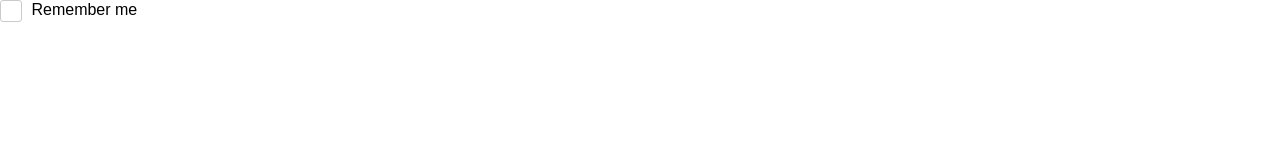
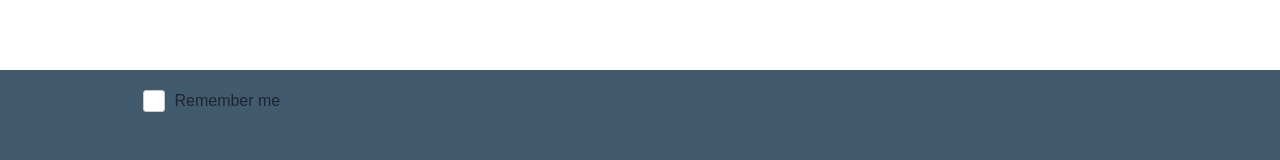
Before and after one commit to millanbrankovic/custom-inputs, a plain HTML site: page index.html in a window 1280 px wide. Drawn offline with Linux system fonts and the light colour scheme; a web font is replaced by a local one.

Commit message:
Initial Commit

```diff
--- a/index.html
+++ b/index.html
@@ -8,6 +8,13 @@
     <link rel="stylesheet" href="assets/css/styles.css">
 </head>
 <body>
+    <header class="header">
+        <div class="header-inner">
+
+        </div>
+    </header>
+    <main class="main">
+        <div class="main-inner">
             <input type="checkbox" name="checkbox" value="value" id="remember">
             <label for="remember">
                 <span class="check">
@@ -15,5 +22,7 @@
                 </span>
                 <span class="text">Remember me</span>
             </label>
+        </div>
+    </main>
 </body>
 </html>
--- a/sass/base/_base.scss
+++ b/sass/base/_base.scss
@@ -9,58 +9,41 @@
     -webkit-tap-highlight-color: black(0);
 }
 
+body, html {
+    min-height: 100%;
+    color: $main-color;
+    font-size: rem-calc(16);
+    font-family: $base-font;
+    background: $dark-color;
+}
 
+.header {
+    padding: rem-calc(15 0);
+    background: $light-color;
+}
 
-
-// Custom Checkboxes
-
-input[type="checkbox"] {
-    display: none;
-
-    + label {
-        display: inline-block;
-        position: relative;
-        user-select: none;
-        -moz-user-select: none;
-        -webkit-user-select: none;
-        cursor: pointer;
-
-        * {
-            @include transition(all .2s ease);
-        }
-
-        .check {
-            width: 22px;
-            height: 22px;
-            margin: 0 5px 0 0;
-            display: inline-block;
-            vertical-align: middle;
-            border: 1px solid #cacaca;
-            background: #fff;
-            @include border-radius(3px);
-
-            .ico {
-                top: -4px;
-                left: 1px;
-                opacity: 0;
-                position: absolute;
-                color: #01bffe;
-                font-size: 26px;
-            }
-        }
+.main {
+    .text {
+        @extend %v-align;
     }
 }
 
-input[type="checkbox"] {
-    &:checked {
-        + label {
-            .check {
-                background: #f1f1f1;
+.header-inner,
+.main-inner {
+    @extend %inner-content;
+}
 
-                .ico {
-                    opacity: 1;
-                }
-            }
-        }
+%inner-content {
+    margin: rem-calc(15 0);
+    padding: rem-calc(0 15);
+    @extend %clearfix;
+
+    @include responsive($screen-medium) {
+        width: 80%;
+        margin: rem-calc(20) auto;
+    }
+
+    @include responsive($screen-large) {
+        width: 1024px;
     }
 }
--- /dev/null
+++ b/sass/base/_helpers.scss
@@ -0,0 +1,62 @@
+/*
+|------------------------------------------------------------
+| Helpers
+|------------------------------------------------------------
+*/
+
+%clearfix {
+    &:before,
+    &:after {
+        content: "";
+        display: table;
+    }
+
+    &:after {
+        clear: both;
+    }
+}
+
+.show { display: block; }
+
+.hide { display: none; }
+
+.visible { visibility: visible; }
+
+.hidden { visibility: hidden; }
+
+%margin { margin: 1rem; }
+
+%padding { padding: 1rem; }
+
+%float-l { float: left; }
+
+%float-r { float: right; }
+
+%align-left { text-align: left; }
+
+%align-center { text-align: center; }
+
+%align-right { text-align: right; }
+
+%uppercase { text-transform: uppercase; }
+
+%reset-list {
+    margin: 0;
+    padding: 0;
+    list-style: none;
+}
+
+%hide-text {
+    font: 0/0 a;
+    color: transparent;
+    text-shadow: none;
+}
+
+%cursor-default { cursor: default; }
+
+%cursor-pointer { cursor: pointer; }
+
+%v-align {
+    display: inline-block;
+    vertical-align: middle;
+}
--- /dev/null
+++ b/sass/components/_functions.scss
@@ -0,0 +1,33 @@
+/*
+|------------------------------------------------------------
+| Functions
+|------------------------------------------------------------
+*/
+
+
+// Rem-Calc Function
+// --------------------------------------------------
+
+$rem-base: 16px !default;
+
+@function property($num) {
+    @return $num / ($num * 0 + 1);
+}
+
+@function convert-to-rem($value, $base-value: $rem-base)  {
+    $value: property($value) / property($base-value) * 1rem;
+    @if ($value == 0rem) { $value: 0; }
+    @return $value;
+}
+
+@function rem-calc($values, $base-value: $rem-base) {
+    $max: length($values);
+
+    @if $max == 1 { @return convert-to-rem(nth($values, 1), $base-value); }
+
+    $remValues: ();
+        @for $i from 1 through $max {
+        $remValues: append($remValues, convert-to-rem(nth($values, $i), $base-value));
+    }
+    @return $remValues;
+}
--- /dev/null
+++ b/sass/components/_mixins.scss
@@ -0,0 +1,55 @@
+/*
+|------------------------------------------------------------
+| Mixins
+|------------------------------------------------------------
+*/
+
+
+/*
+-- Breakpoint Mixin
+------------------------------------------------------------
+*/
+
+@mixin responsive($breakpoint) {
+    @media ($breakpoint) {
+        @content;
+    }
+}
+
+
+/*
+-- Vertical Align Mixin
+------------------------------------------------------------
+*/
+
+@mixin vertical-center-content($child) {
+    font-size: 0;
+
+    &:before {
+        content: "";
+        height: 100%;
+        display: inline-block;
+        vertical-align: middle;
+    }
+
+    #{$child} {
+        display: inline-block;
+        vertical-align: middle;
+    }
+}
+
+
+/*
+-- Selection Mixin
+------------------------------------------------------------
+*/
+
+@mixin selection($color, $background) {
+   $prefixes: ("-moz-", "-webkit-", "-o-", "-ms-", "");
+   @each $prefix in $prefixes {
+      &::#{$prefix}selection {
+        color: $color;
+        background: $background;
+      }
+   }
+}
--- /dev/null
+++ b/sass/components/_variables.scss
@@ -0,0 +1,34 @@
+/*
+|------------------------------------------------------------
+| Variables
+|------------------------------------------------------------
+*/
+
+
+
+// Typography
+// --------------------------------------------------
+
+$base-font: Arial, Helvetica, sans-serif;
+$base-font-size: 16px;
+
+
+
+// Colors
+// --------------------------------------------------
+
+$main-color: #1f2433;
+$light-color: #fff;
+$dark-color: #425a6d;
+$green-color: #52b700;
+$blue-color: #048ee0;
+
+
+
+// Media Queries
+// --------------------------------------------------
+
+$screen-small: "max-width: 640px";
+$screen-medium: "min-width: 641px";
+$screen-large: "min-width: 1025px";
+$screen-xlarge: "min-width: 1441px";
--- /dev/null
+++ b/sass/modules/_checkboxes.scss
@@ -0,0 +1,56 @@
+/*
+|------------------------------------------------------------
+| Checkboxes
+|------------------------------------------------------------
+*/
+
+
+input[type="checkbox"] {
+    display: none;
+
+    + label {
+        display: inline-block;
+        position: relative;
+        user-select: none;
+        -moz-user-select: none;
+        -webkit-user-select: none;
+        cursor: pointer;
+
+        * {
+            @include transition(all .3s ease);
+        }
+
+        .check {
+            width: 22px;
+            height: 22px;
+            margin: 0 5px 0 0;
+            border: 1px solid #cacaca;
+            background: #fff;
+            @extend %v-align;
+            @include border-radius(3px);
+
+            .ico {
+                top: -4px;
+                left: 1px;
+                opacity: 0;
+                position: absolute;
+                color: #01bffe;
+                font-size: 26px;
+            }
+        }
+    }
+}
+
+input[type="checkbox"] {
+    &:checked {
+        + label {
+            .check {
+                background: #f1f1f1;
+
+                .ico {
+                    opacity: 1;
+                }
+            }
+        }
+    }
+}
--- a/sass/styles.scss
+++ b/sass/styles.scss
@@ -18,9 +18,9 @@
 |------------------------------------------------------------
 */
 
-// @import "components/mixins";
-// @import "components/variables";
-// @import "components/functions";
+@import "components/mixins";
+@import "components/variables";
+@import "components/functions";
 
 
 
@@ -32,3 +32,14 @@
 
 @import "base/base";
 @import "base/typography";
+@import "base/helpers";
+
+
+
+/*
+|------------------------------------------------------------
+| Modules
+|------------------------------------------------------------
+*/
+
+@import "modules/checkboxes";
```
Also changed, not shown: assets/css/styles.css. Lines whose indentation alone changed are shown as unchanged.
